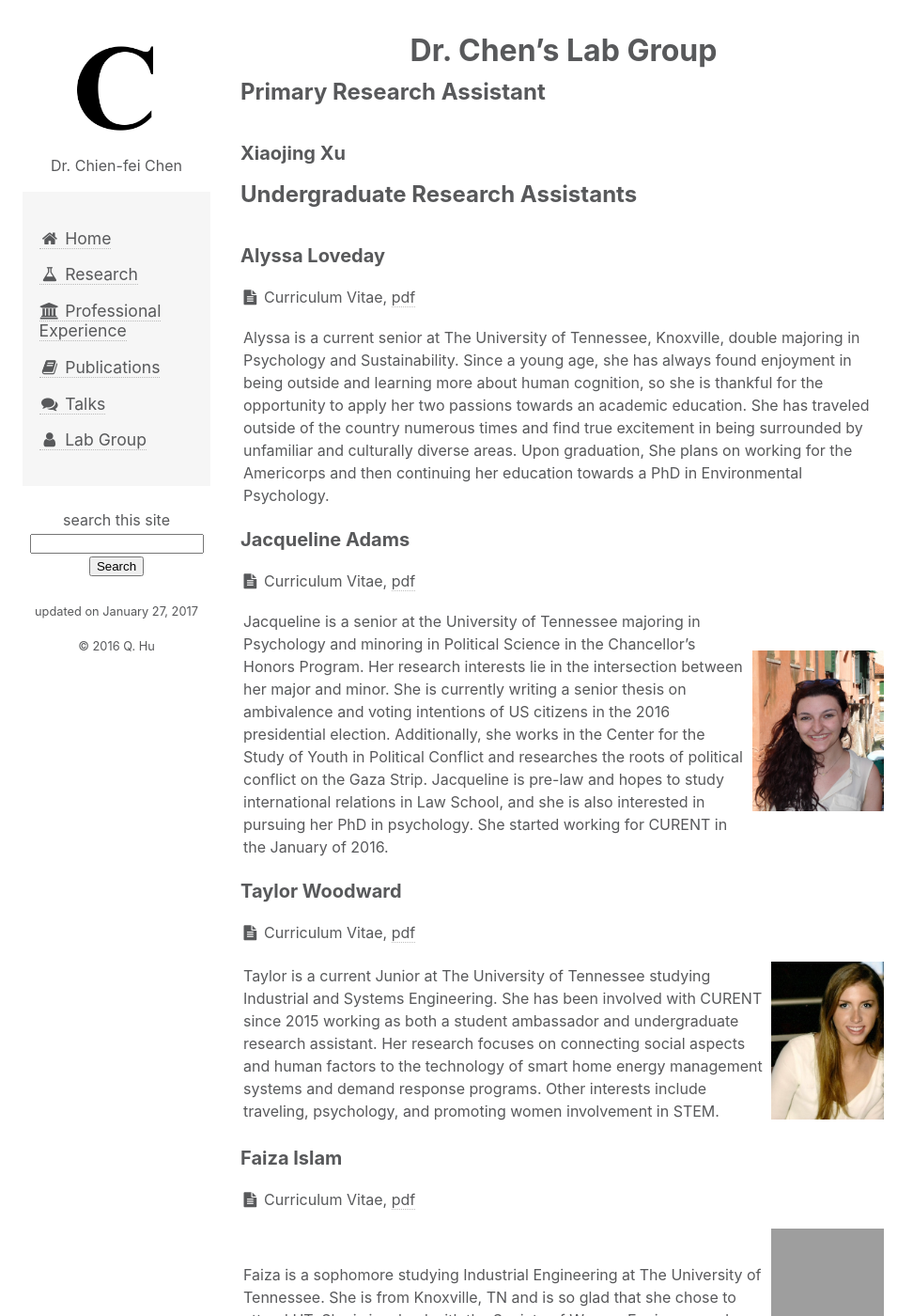
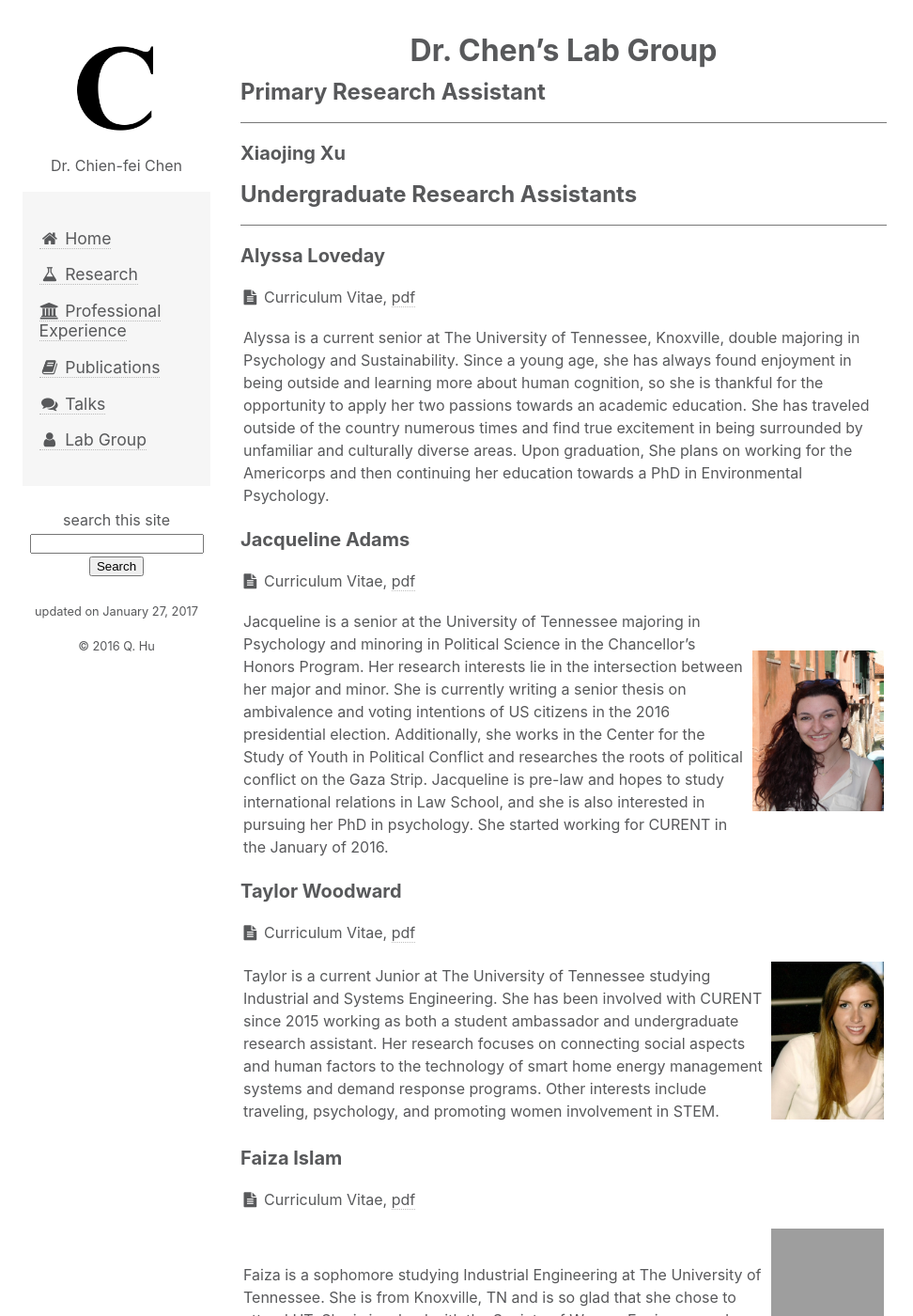
Before and after one commit to chien-fei-chen/chien-fei-chen.github.io, a Jekyll site: the page built from lab.md, in a window 1280 px wide and 1400 px high. Shown: the whole window at 94% size, without its empty margins (136-1108 px from the left). Built offline with Jekyll 4.4.1, drawn with Linux system fonts in a browser that asks for light colours; nearby versions of some CDN libraries; grey boxes are pictures that could not be loaded.

Commit message:
Update
Update css

```diff
--- a/assets/css/main.css
+++ b/assets/css/main.css
@@ -82,7 +82,7 @@ a:hover {
 hr {
     margin: 0 0 1em;
     border: 0;
-    border-bottom: 1px solid rgb(255, 255, 255);
+    border-bottom: 1px solid rgb(119, 119, 119);
 }
 
 footer {
--- a/lab.md
+++ b/lab.md
@@ -6,7 +6,7 @@ title: Lab Group
 # Dr. Chen's Lab Group #
 
 ## Primary Research Assistant ##
-<hr/>
+<hr>
 
 ### Xiaojing Xu ###
 
```
